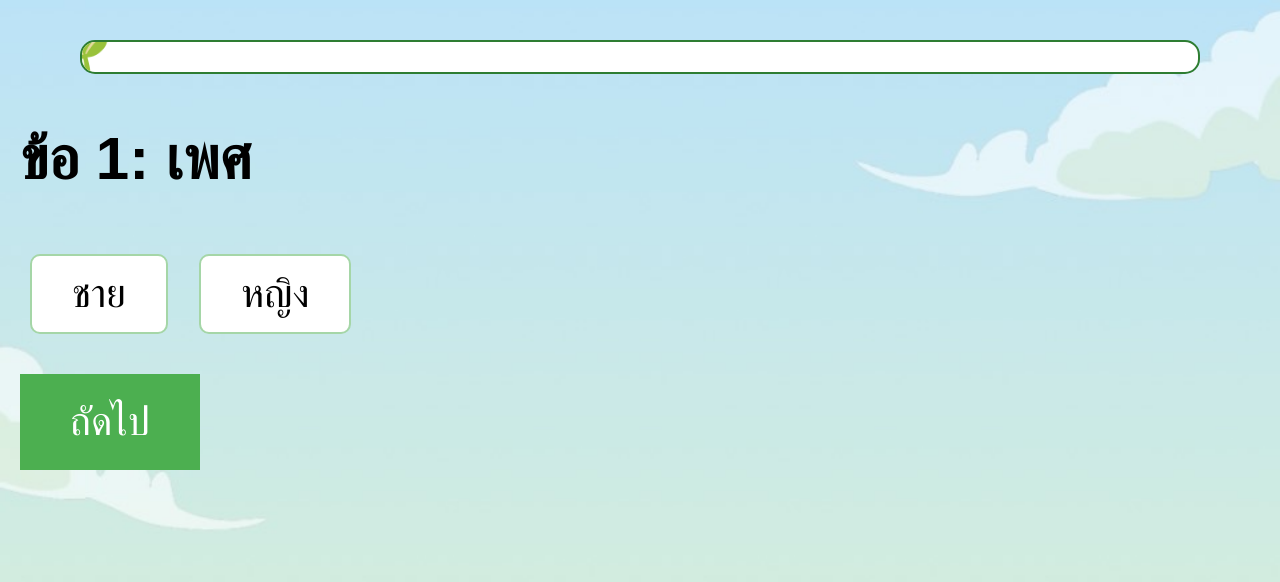
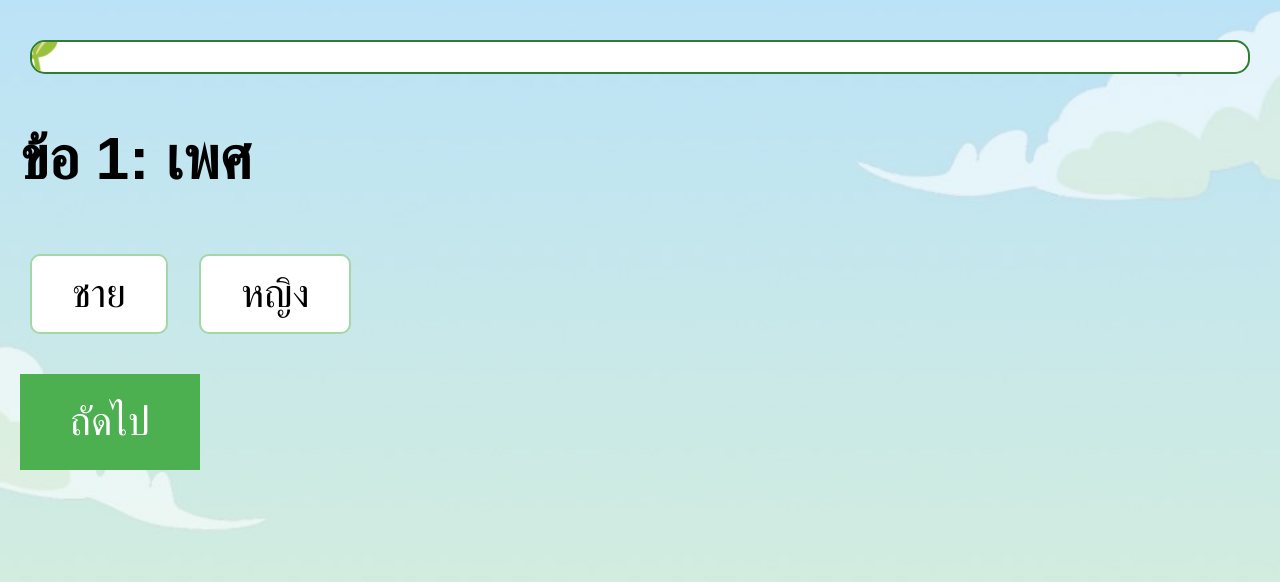
Before and after one commit to aomporn1123hot-ux/-, a plain HTML site: page index.html in a window 1280 px wide. Drawn offline with Linux system fonts and the light colour scheme.

Commit message:
Update style.css

```diff
--- a/style.css
+++ b/style.css
@@ -16,17 +16,16 @@ body {
   display: block;
 }
 
-/* Progress Bar */
 #progressBar {
   position: relative;
-  width: 90%;        /* เพิ่มจาก 100% → 90% (หรือปรับตามต้องการ) */
-  max-width: 1200px; /* จำกัดขนาดไม่ให้ใหญ่เกิน */
-  height: 30px;      /* สูงขึ้นจาก 20px เป็น 30px */
+  width: 98%;       /* แท่งแทบเต็มหน้าจอ */
+  max-width: none;  /* ไม่จำกัดขนาดสูงสุด */
+  height: 30px;     /* ความสูงตามต้องการ */
   background: #fff;
   border: 2px solid #2e7d32;
   border-radius: 15px;
   overflow: hidden;
-  margin: 20px auto; /* อยู่กึ่งกลาง */
+  margin: 20px auto;
 }
 
 #progressFill {
```
